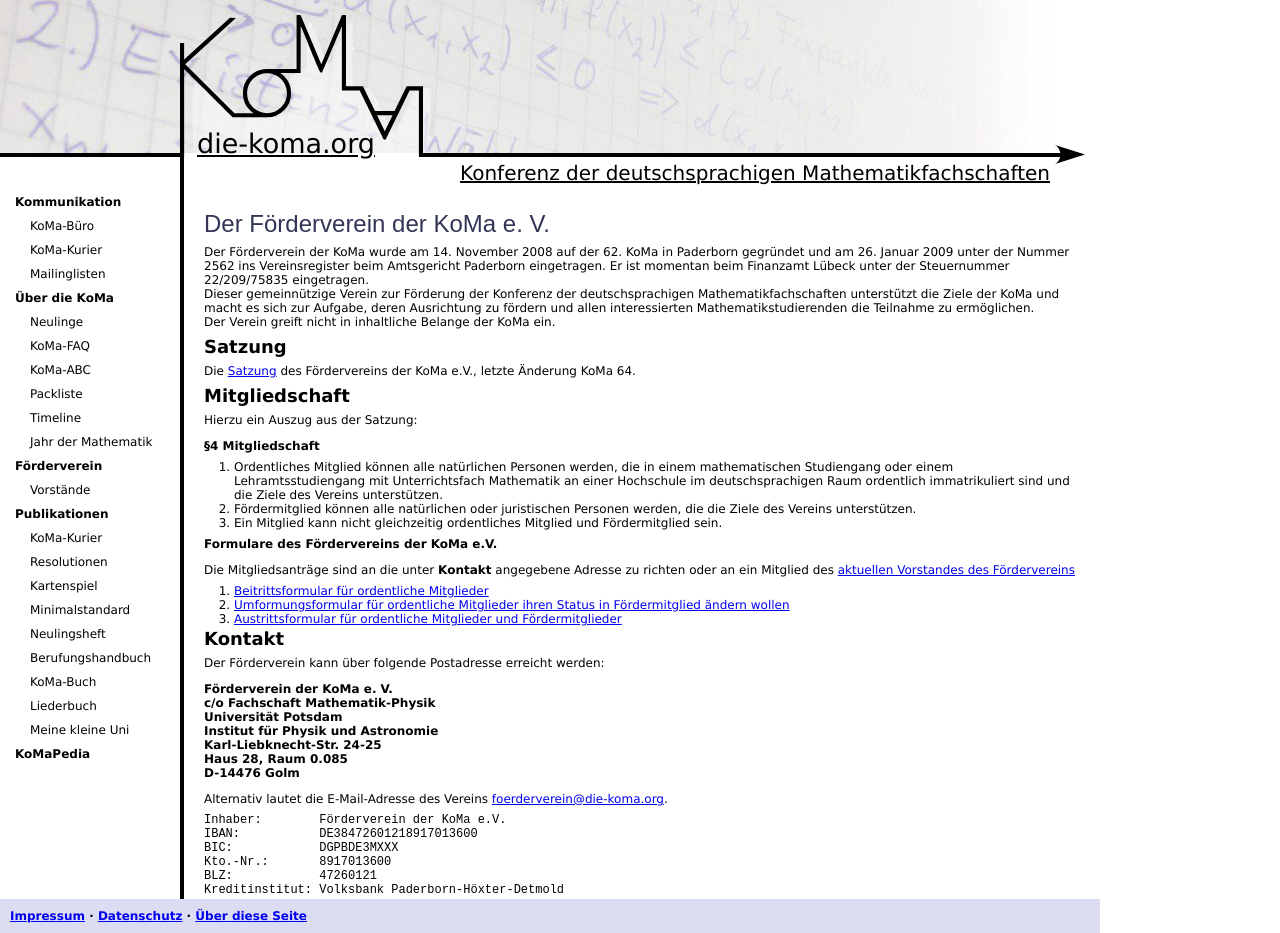
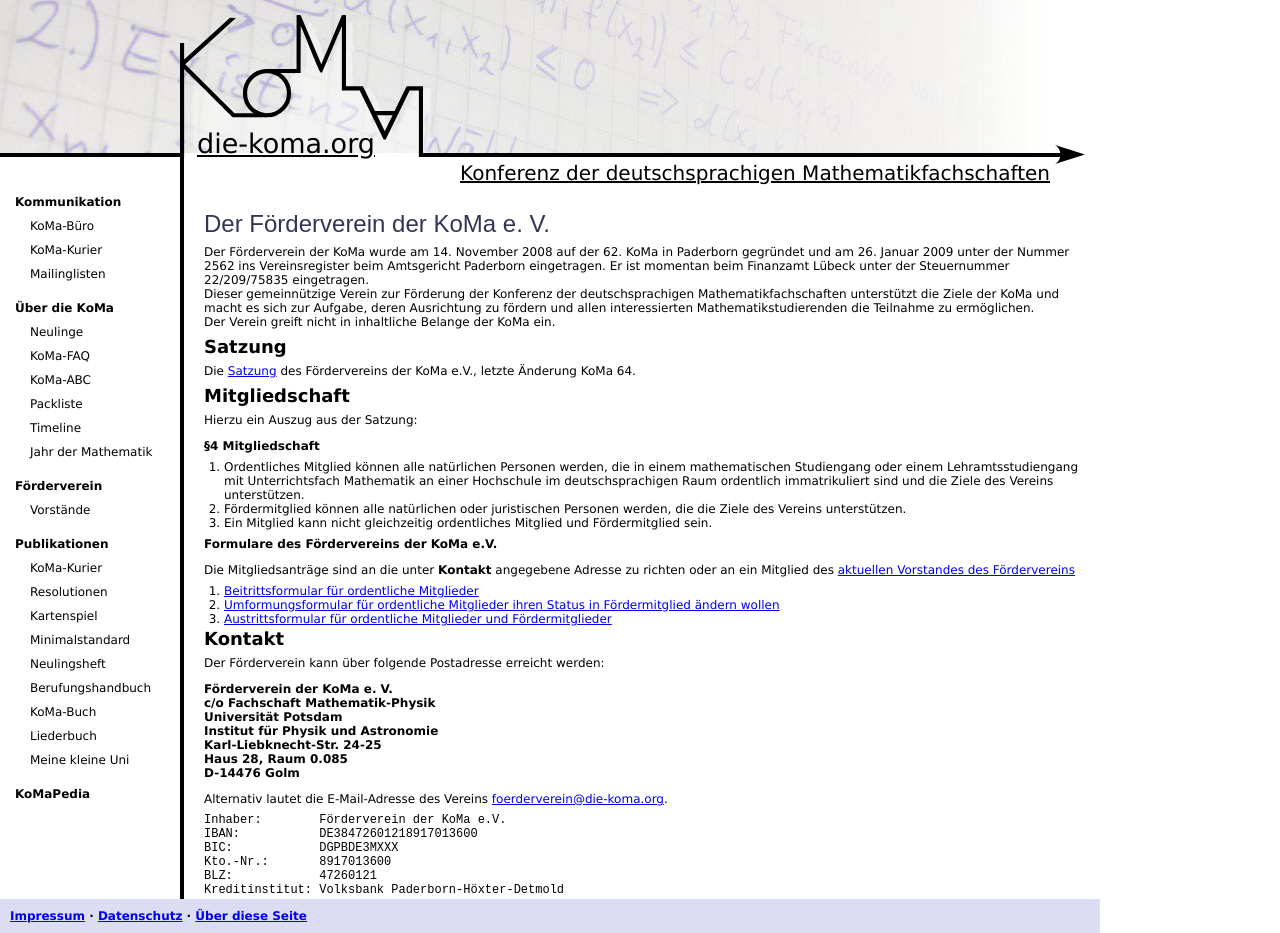
Before and after one commit to Die-KoMa/die-koma.org, a Jekyll site: the page built from foerderverein/index.md, in a window 1280 px wide. Built offline with Jekyll 4.4.1, drawn with Linux system fonts in a browser that asks for light colours.

Commit message:
Hübschere Listen

```diff
--- a/core/css/main.scss
+++ b/core/css/main.scss
@@ -96,14 +96,15 @@
 
 ul {
   /*! list-style: inside; */
+  padding-bottom: 10px;
 }
 
 ul li {
-  /*! margin-left: 20px; */
+  margin-left: 20px;
 }
 
 ol li {
-  margin-left: 30px;
+  margin-left: 20px;
 }
 
 .float-right {
```
